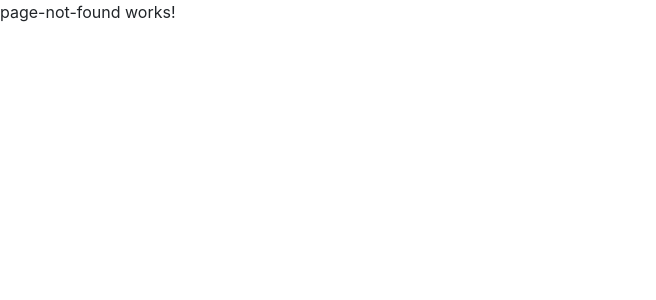
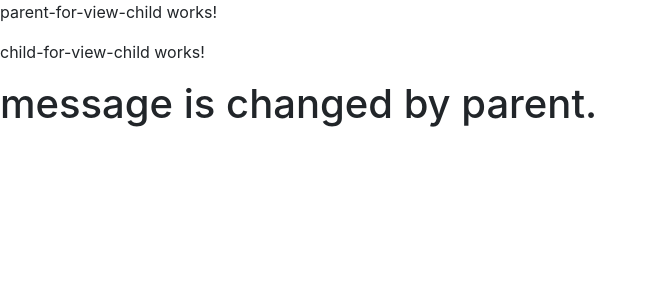
Before and after one commit to stopgul/angular-training, an Angular app: page /parentforviewchild in a window 1280 px wide. Shown: the top 300 px of the page, without its empty margins (0-656 px from the left). Built offline with nearby package versions, Linux system fonts and the light colour scheme.

Commit message:
viewchild

```diff
--- a/src/app/components/album-detail/album-detail.component.html
+++ b/src/app/components/album-detail/album-detail.component.html
@@ -1,5 +1,5 @@
-<div *ngIf="album">
-  <h2>{{ album.title }} details!</h2>
+<div *ngIf="album" class="container">
+  <h2>title: {{ album.title }}</h2>
   <div><label>id: </label>{{ album.id }}</div>
   <div>
     <label>name: </label>
--- a/src/app/components/album-list/album-list.component.ts
+++ b/src/app/components/album-list/album-list.component.ts
@@ -14,7 +14,6 @@ export class AlbumListComponent implements OnInit {
   constructor(public albumService: AlbumService, private router: Router) {}
 
   ngOnInit() {
-    let albumResult: any;
     this.albumService.getAllSingle().subscribe(res => {
       this.albumResults = (res as AlbumResult).result;
     });
--- /dev/null
+++ b/src/app/components/parent-child/child-for-view-child/child-for-view-child.component.html
@@ -0,0 +1,4 @@
+<p>
+  child-for-view-child works!
+</p>
+<h1>{{ message }}</h1>
--- /dev/null
+++ b/src/app/components/parent-child/child-for-view-child/child-for-view-child.component.ts
@@ -0,0 +1,22 @@
+import { Component, OnInit, Input } from "@angular/core";
+
+@Component({
+  selector: "app-child-for-view-child",
+  templateUrl: "./child-for-view-child.component.html",
+  styleUrls: ["./child-for-view-child.component.css"]
+})
+export class ChildForViewChildComponent implements OnInit {
+  @Input() message: string;
+
+  constructor() {
+    console.log(
+      `ChildForViewChildComponent constructor is working. message: ${this.message}`
+    );
+  }
+
+  ngOnInit() {
+    console.log(
+      `ChildForViewChildComponent init is working. message: ${this.message}`
+    );
+  }
+}
--- /dev/null
+++ b/src/app/components/parent-child/parent-for-view-child/parent-for-view-child.component.html
@@ -0,0 +1,6 @@
+<p>
+  parent-for-view-child works!
+</p>
+<app-child-for-view-child
+  [message]="messageInParent"
+></app-child-for-view-child>
--- /dev/null
+++ b/src/app/components/parent-child/parent-for-view-child/parent-for-view-child.component.ts
@@ -0,0 +1,28 @@
+import { Component, OnInit, AfterViewInit, ViewChild } from "@angular/core";
+import { ChildForViewChildComponent } from "../child-for-view-child/child-for-view-child.component";
+
+@Component({
+  selector: "app-parent-for-view-child",
+  templateUrl: "./parent-for-view-child.component.html",
+  styleUrls: ["./parent-for-view-child.component.css"]
+})
+export class ParentForViewChildComponent implements OnInit, AfterViewInit {
+  @ViewChild(ChildForViewChildComponent) child: ChildForViewChildComponent;
+  messageInParent: string;
+  constructor() {
+    console.log("ParentForViewChildComponent constructor is working.");
+  }
+
+  ngOnInit() {
+    this.messageInParent = "message is changed by parent.";
+  }
+
+  ngAfterViewInit() {
+    console.log("ParentComponent ngAfterViewInit ngAfterViewInit is working.");
+    console.log(
+      `ParentComponent ngAfterViewInit viewChildMessage: ${this.child.message}`
+    );
+    //this.child.message = "Passed as View Child";
+    //this.children.forEach(t => console.log("aaaa:" + t.album.title));
+  }
+}
--- a/src/app/interceptors/http-token-interceptor.ts
+++ b/src/app/interceptors/http-token-interceptor.ts
@@ -27,7 +27,6 @@ export class HttpTokenInterceptor implements HttpInterceptor {
     if (token) {
       headersConfig["Authorization"] = `Bearer ${token}`;
     }
-    console.log(token);
     const request = req.clone({ setHeaders: headersConfig });
     return next.handle(request);
   }
```
Also changed, not shown: src/app/app.module.ts (+6 -2 lines), src/app/components/parent-child/child-for-view-child/child-for-view-child.component.css (added), src/app/components/parent-child/parent-for-view-child/parent-for-view-child.component.css (added).
